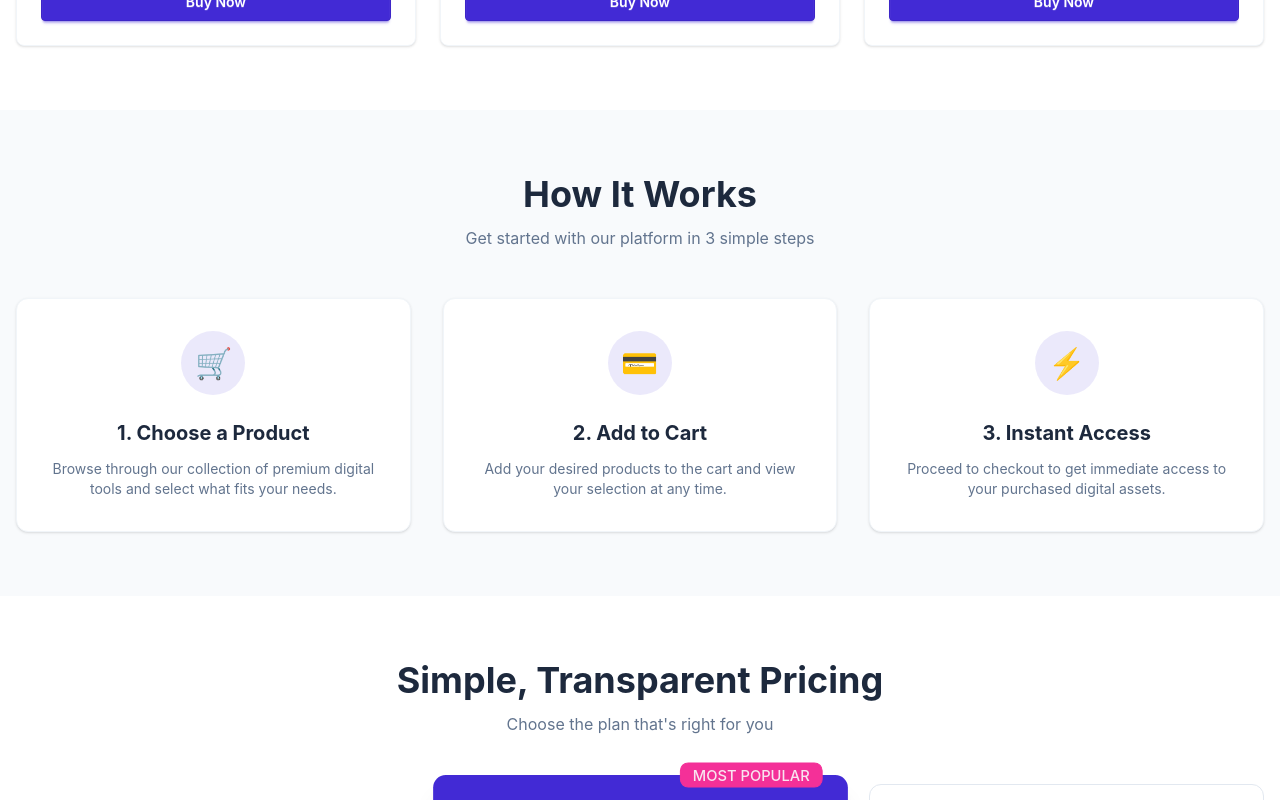
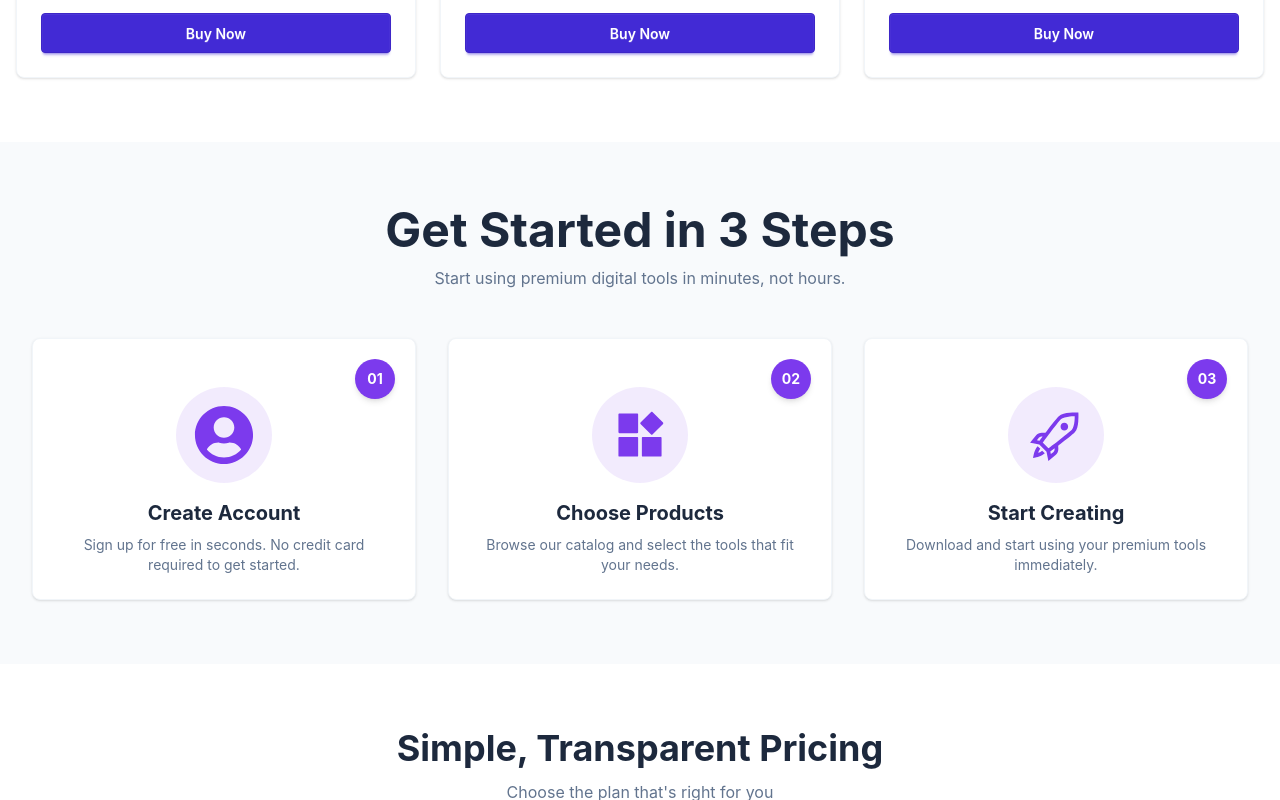
Before and after one commit to khirul-alam/assignment-six, a React (Vite) app: page / in a window 1280 px wide. Shown: the part 1948-2748 px from the top of the page. Built offline with nearby package versions, Linux system fonts and the light colour scheme.

Commit message:
Another design update

```diff
--- a/postcss.config.js
+++ b/postcss.config.js
@@ -1,7 +1,7 @@
 
 export default {
   plugins: {
-    "@tailwindcss/postcss": {}, // এখানে @tailwindcss/postcss ব্যবহার করতে হবে
+    "@tailwindcss/postcss": {},
     autoprefixer: {},
   },
 }
--- a/src/App.jsx
+++ b/src/App.jsx
@@ -65,8 +65,8 @@ export default function App() {
       {/* Main Section & Toggling */}
       <section className="py-16 max-w-7xl mx-auto px-4">
         <div className="text-center mb-8">
-          <h2 className="text-4xl font-bold mb-3">Premium Digital Tools</h2>
-          <p className="text-slate-500 mb-6">Choose from our curated collection of premium digital products.</p>
+          <h2 className="text-5xl font-bold mb-3">Premium Digital Tools</h2>
+          <p className="text-slate-500 mb-6 text-[16px]">Choose from our curated collection of premium digital products designed <br></br> to boost your productivity and creativity.</p>
 
           {/* Toggle Buttons */}
           <div className="inline-flex border-2 border-primary rounded-full p-1 gap-2">
@@ -85,7 +85,7 @@ export default function App() {
 
         {/* Product Grid View */}
         {activeTab === 'products' && (
-          <div className="grid grid-cols-1 md:grid-cols-2 lg:grid-cols-3 gap-6">
+          <div className="container mx-auto grid grid-cols-1 md:grid-cols-2 lg:grid-cols-3 gap-6">
             {productsData.length > 0 ? (
               productsData.map(product => (
                 <ProductCard key={product.id} product={product} onAddToCart={handleAddToCart} />
--- a/src/components/Steps.jsx
+++ b/src/components/Steps.jsx
@@ -1,45 +1,87 @@
-import React from 'react';
+// import React from "react";
+import { FaUserCircle } from "react-icons/fa";
+import { AiFillProduct } from "react-icons/ai";
+import { LiaRocketSolid } from "react-icons/lia";
 
 export default function Steps() {
-  const steps = [
-    {
-      id: 1,
-      title: "Choose a Product",
-      description: "Browse through our collection of premium digital tools and select what fits your needs.",
-      icon: "🛒"
-    },
-    {
-      id: 2,
-      title: "Add to Cart",
-      description: "Add your desired products to the cart and view your selection at any time.",
-      icon: "💳"
-    },
-    {
-      id: 3,
-      title: "Instant Access",
-      description: "Proceed to checkout to get immediate access to your purchased digital assets.",
-      icon: "⚡"
-    }
-  ];
-
   return (
     <section className="py-16 bg-slate-50">
-      <div className="max-w-7xl mx-auto px-4">
+      <div className="container mx-auto px-4 md:px-8">
+
+        {/* টপ হেডিং */}
         <div className="text-center mb-12">
-          <h2 className="text-4xl font-bold mb-3">How It Works</h2>
-          <p className="text-slate-500">Get started with our platform in 3 simple steps</p>
+          <h2 className="text-3xl md:text-5xl font-bold mb-3">Get Started in 3 Steps</h2>
+          <p className="text-slate-500 text-[16px]">
+            Start using premium digital tools in minutes, not hours.
+          </p>
         </div>
 
-        <div className="grid grid-cols-1 md:grid-cols-3 gap-8">
-          {steps.map((step) => (
-            <div key={step.id} className="bg-white p-8 rounded-xl border border-slate-100 shadow-sm text-center hover:shadow-md transition-all">
-              <div className="w-16 h-16 bg-primary/10 text-primary text-3xl flex items-center justify-center rounded-full mx-auto mb-6 font-bold">
-                {step.icon}
+        {/* কার্ড এরিয়া (ফ্লেক্স থেকে গ্রিড করা হয়েছে যেন মোবাইলেও সুন্দর দেখায়) */}
+        <div className="grid grid-cols-1 md:grid-cols-2 lg:grid-cols-3 gap-8 justify-items-center">
+
+          {/* 🟢 কার্ড ০১ */}
+          <div className="card bg-base-100 w-full max-w-sm shadow-sm relative border border-slate-100 hover:shadow-md transition-all">
+            {/* ছোট সার্কেল বা ব্যাজ */}
+            <div className="absolute top-5 right-5 w-10 h-10 bg-[#7c3aed] text-white text-sm font-bold rounded-full flex justify-center items-center shadow-md">
+              01
+            </div>
+
+            <figure className="text-6xl pt-12 flex justify-center">
+              <div className="w-24 h-24 bg-[#7c3aed1a] rounded-full flex justify-center items-center">
+                <FaUserCircle className="text-[#7c3aed]" />
               </div>
-              <h3 className="text-xl font-bold mb-3">{step.id}. {step.title}</h3>
-              <p className="text-slate-500 text-sm">{step.description}</p>
+            </figure>
+
+            <div className="card-body items-center text-center pt-4">
+              <h2 className="card-title text-xl font-bold text-slate-800">Create Account</h2>
+              <p className="text-slate-500 text-sm">
+                Sign up for free in seconds. No credit card required to get started.
+              </p>
             </div>
-          ))}
+          </div>
+
+          {/* 🔵 কার্ড ০২ */}
+          <div className="card bg-base-100 w-full max-w-sm shadow-sm relative border border-slate-100 hover:shadow-md transition-all">
+            {/* ছোট সার্কেল বা ব্যাজ */}
+            <div className="absolute top-5 right-5 w-10 h-10 bg-[#7c3aed] text-white text-sm font-bold rounded-full flex justify-center items-center shadow-md">
+              02
+            </div>
+
+            <figure className="text-6xl pt-12 flex justify-center">
+              <div className="w-24 h-24 bg-[#7c3aed1a] rounded-full flex justify-center items-center">
+                <AiFillProduct className="text-[#7c3aed]" />
+              </div>
+            </figure>
+
+            <div className="card-body items-center text-center pt-4">
+              <h2 className="card-title text-xl font-bold text-slate-800">Choose Products</h2>
+              <p className="text-slate-500 text-sm">
+                Browse our catalog and select the tools that fit your needs.
+              </p>
+            </div>
+          </div>
+
+          {/* 🟣 কার্ড ০৩ */}
+          <div className="card bg-base-100 w-full max-w-sm shadow-sm relative border border-slate-100 hover:shadow-md transition-all">
+            {/* ছোট সার্কেল বা ব্যাজ */}
+            <div className="absolute top-5 right-5 w-10 h-10 bg-[#7c3aed] text-white text-sm font-bold rounded-full flex justify-center items-center shadow-md">
+              03
+            </div>
+
+            <figure className="text-6xl pt-12 flex justify-center">
+              <div className="w-24 h-24 bg-[#7c3aed1a] rounded-full flex justify-center items-center">
+                <LiaRocketSolid className="text-[#7c3aed]" />
+              </div>
+            </figure>
+
+            <div className="card-body items-center text-center pt-4">
+              <h2 className="card-title text-xl font-bold text-slate-800">Start Creating</h2>
+              <p className="text-slate-500 text-sm">
+                Download and start using your premium tools immediately.
+              </p>
+            </div>
+          </div>
+
         </div>
       </div>
     </section>
--- a/src/index.css
+++ b/src/index.css
@@ -1,5 +1,5 @@
 @import "tailwindcss";
-@plugin "daisyui"; /* v4 এ প্লাগইন এভাবেই যোগ করতে হয় */
+@plugin "daisyui";
 
 @theme {
   --color-primary: #7c3aed;
```
